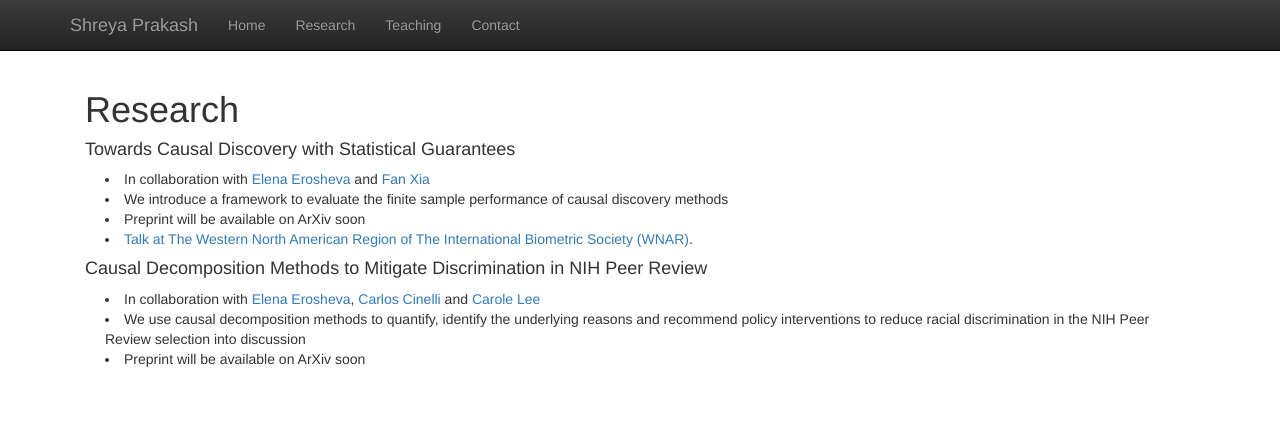
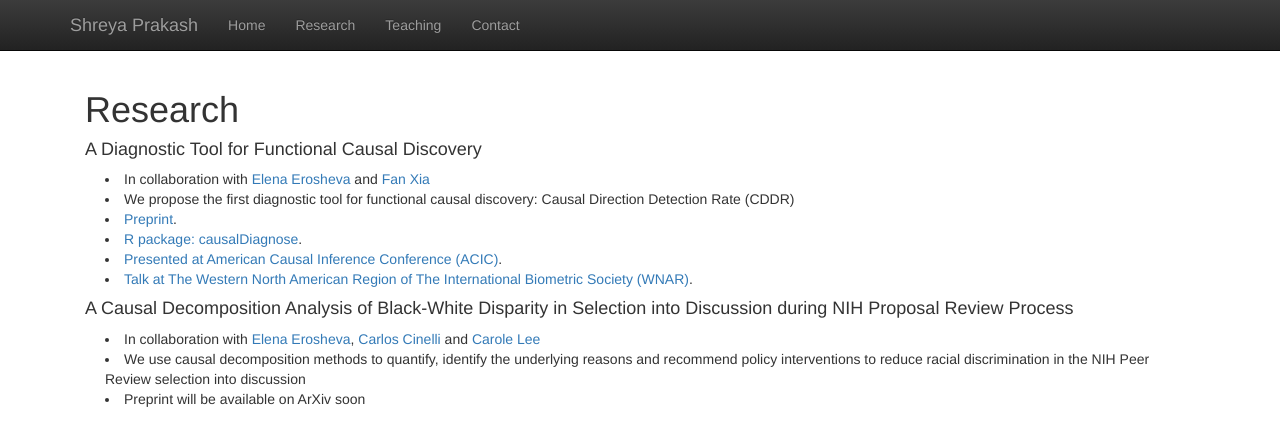
Before and after one commit to shreyap18/shreyap18.github.io, a Jekyll site: the page built from research.html, in a window 1280 px wide. Shown: the top 446 px of the page. Built offline with Jekyll 4.4.1, drawn with Linux system fonts in a browser that asks for light colours; nearby versions of some CDN libraries; library files that are not in the unit come from our copies.

Commit message:
updating website

```diff
--- a/research.html
+++ b/research.html
@@ -5,20 +5,24 @@ title: 'Research'
 
 <h1 style="margin-top:0;">Research</h1>
 
-<h4>Towards Causal Discovery with Statistical Guarantees</h4>
+<h4>A Diagnostic Tool for Functional Causal Discovery</h4>
 <p class="content" style="padding:0px;margin:0px 20px 0px;">
         <li style="padding:0px;margin:0px 20px 0px;"> In collaboration with <a href="https://stat.uw.edu/about-us/people/elena-erosheva"
                         target="_blank">Elena Erosheva</a> and <a href="https://profiles.ucsf.edu/fan.xia"
                         target="_blank">Fan Xia</a> </li>
         </li>
-        <li style="padding:0px;margin:0px 20px 0px;"> We introduce a framework to evaluate the finite sample performance of causal discovery methods </li>
+        <li style="padding:0px;margin:0px 20px 0px;"> We propose the first diagnostic tool for functional causal discovery: Causal Direction Detection Rate (CDDR) </li>
         </li>
-        <li style="padding:0px;margin:0px 20px 0px;"> Preprint will be available on ArXiv soon </li>
+        <li style="padding:0px;margin:0px 20px 0px;"> <a href="https://arxiv.org/abs/2406.07787" target="_blank">Preprint</a>.  </li>
+        </li>
+        <li style="padding:0px;margin:0px 20px 0px;"> <a href="https://github.com/shreyap18/causalDiagnose" target="_blank">R package: causalDiagnose</a>.  </li>
+        </li>
+        <li style="padding:0px;margin:0px 20px 0px;"> <a href="talks/SCI_Poster_CDDR.pdf" target="_blank">Presented at American Causal Inference Conference (ACIC)</a>.  </li>
         </li>
         <li style="padding:0px;margin:0px 20px 0px;"> <a href="talks/WNAR_23.pdf" target="_blank">Talk at The Western North American Region of The International Biometric Society (WNAR)</a>. </li>
 </p>
 
-<h4>Causal Decomposition Methods to Mitigate Discrimination in NIH Peer Review</h4>
+<h4>A Causal Decomposition Analysis of Black-White Disparity in Selection into Discussion during NIH Proposal Review Process</h4>
 <p class="content" style="padding:0px;margin:0px 20px 0px;">
         <li style="padding:0px;margin:0px 20px 0px;"> In collaboration with <a href="https://stat.uw.edu/about-us/people/elena-erosheva"
                         target="_blank">Elena Erosheva</a>, <a href="https://stat.uw.edu/about-us/people/carlos-cinelli"
```
Also changed, not shown: index.html (+4 -7 lines), 3 other files.
